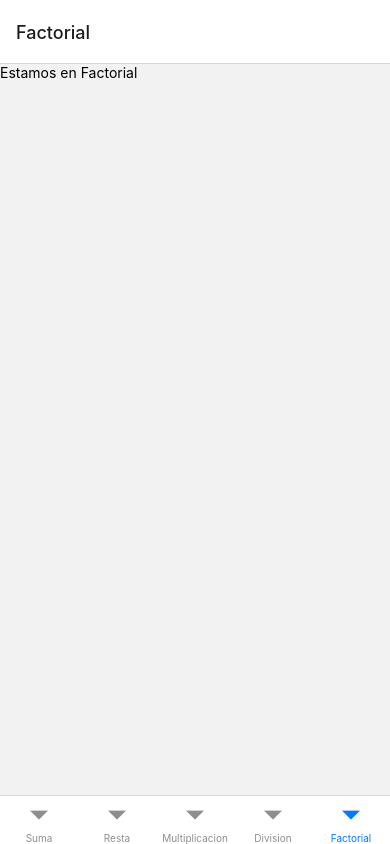
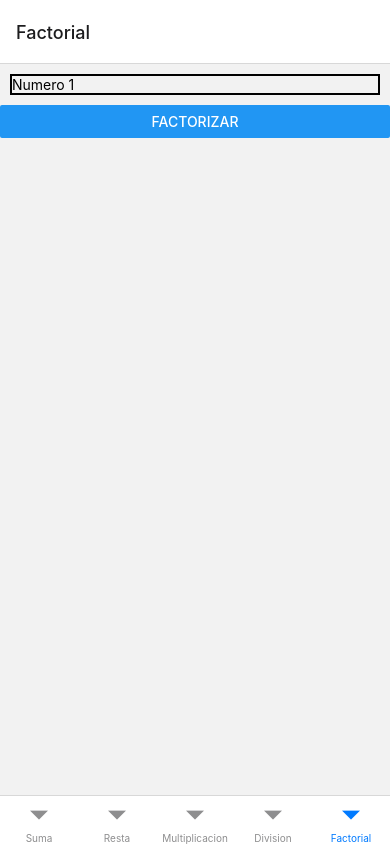
Before and after one commit to ChrisArdon/parcial02_ah132090_ar160127, a React Native app: screen /factorial in a window 390 px wide. Built offline with nearby package versions, Linux system fonts and the light colour scheme.

Commit message:
Factorial.js completado

```diff
--- a/src/screens/Factorial.js
+++ b/src/screens/Factorial.js
@@ -1,10 +1,39 @@
-import React from "react";
-import { View, Text } from "react-native";
+import React, {useState} from "react";
+import { View, Text, TextInput, Button, StyleSheet } from "react-native";
 
-export default function Factorial(){
+export default function Sumatoria(){
+    const [Num1, guardarNum1] = useState('');
+
+
+
+
+    const factorial = () => {
+        var N1 = parseInt(Num1);
+        var respuesta = 1;
+        if(N1 < 0){
+            alert('Ingresar numeros positivos!')
+        }
+        else if(N1 <= 1){
+            alert(respuesta);
+        }
+        else{
+            for(var i = 1; i<=N1; i++){
+                respuesta = respuesta * i;
+            }
+            alert(respuesta);
+        }
+    }
     return(
         <View>
-            <Text>Estamos en Factorial</Text>
+            <TextInput style={styles.input} placeholder='Numero 1' onChangeText={texto => guardarNum1(texto)}></TextInput>
+            <Button title='Factorizar' onPress={factorial}></Button>
         </View>
     );
 }
+
+const styles = StyleSheet.create({
+    input:{
+        borderWidth:2,
+        margin:10,
+    },
+});
```
